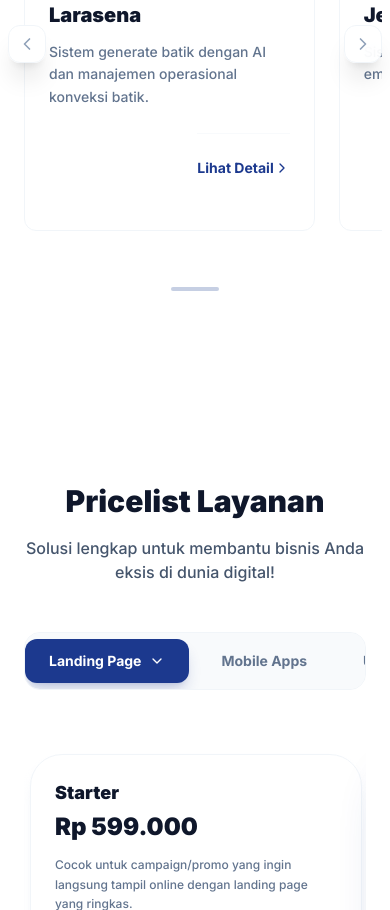
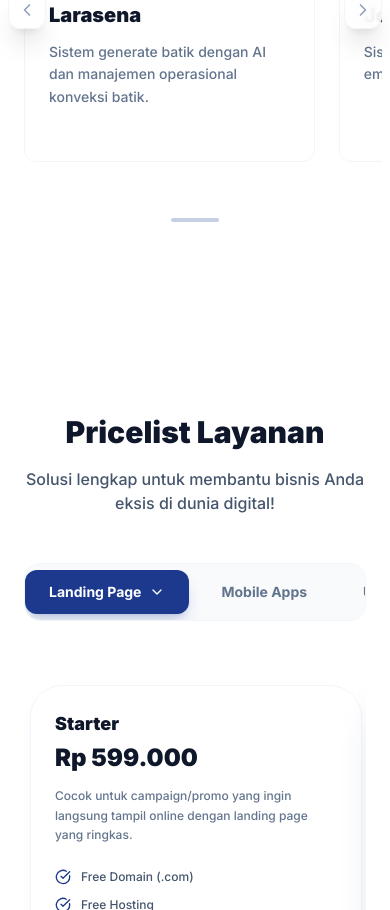
Before and after one commit to kendikadimas/tech-soed, a Next.js app: page / in a window 390 px wide. Shown: the part 3740-4650 px from the top of the page. Built offline with nearby package versions, Linux system fonts and the light colour scheme.

Commit message:
fix: responsive mobile porto section

```diff
--- a/src/app/components/PortfolioSection.tsx
+++ b/src/app/components/PortfolioSection.tsx
@@ -269,9 +269,6 @@ export default function PortfolioSection() {
                     <p className="text-slate-500 text-sm lg:text-base font-medium leading-relaxed line-clamp-3">
                       {project.desc}
                     </p>
-                    <div className="mt-6 pt-6 border-t border-slate-50 flex items-center text-blue-900 font-bold ml-auto text-sm group-hover:gap-2 transition-all">
-                      Lihat Detail <ChevronRight className="w-4 h-4" />
-                    </div>
                   </div>
                 </motion.div>
               ))}
```
